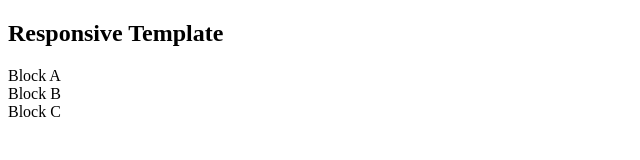
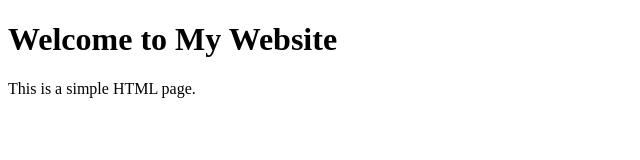
Before and after one commit to bashmantin01-ux/Webdevwithiman, a plain HTML site: page index.html in a window 1280 px wide. Shown: the whole page, without its empty margins (0-640 px from the left). Drawn offline with Linux system fonts and the light colour scheme.

Commit message:
Update index.html with new content

```diff
--- a/index.html
+++ b/index.html
@@ -3,13 +3,8 @@
 <head><meta name="viewport" content="width=device-width, initial-scale=1.0"></head>
 <body>
 
-<header><h2>Responsive Template</h2></header>
-
-<section class="main-content">
-<article class="content-block">Block A</article>
-<article class="content-block">Block B</article>
-<article class="content-block">Block C</article>
-</section>
+<h1>Welcome to My Website</h1>
+<p>This is a simple HTML page.</p>
 
 </body>
 </html>
```
